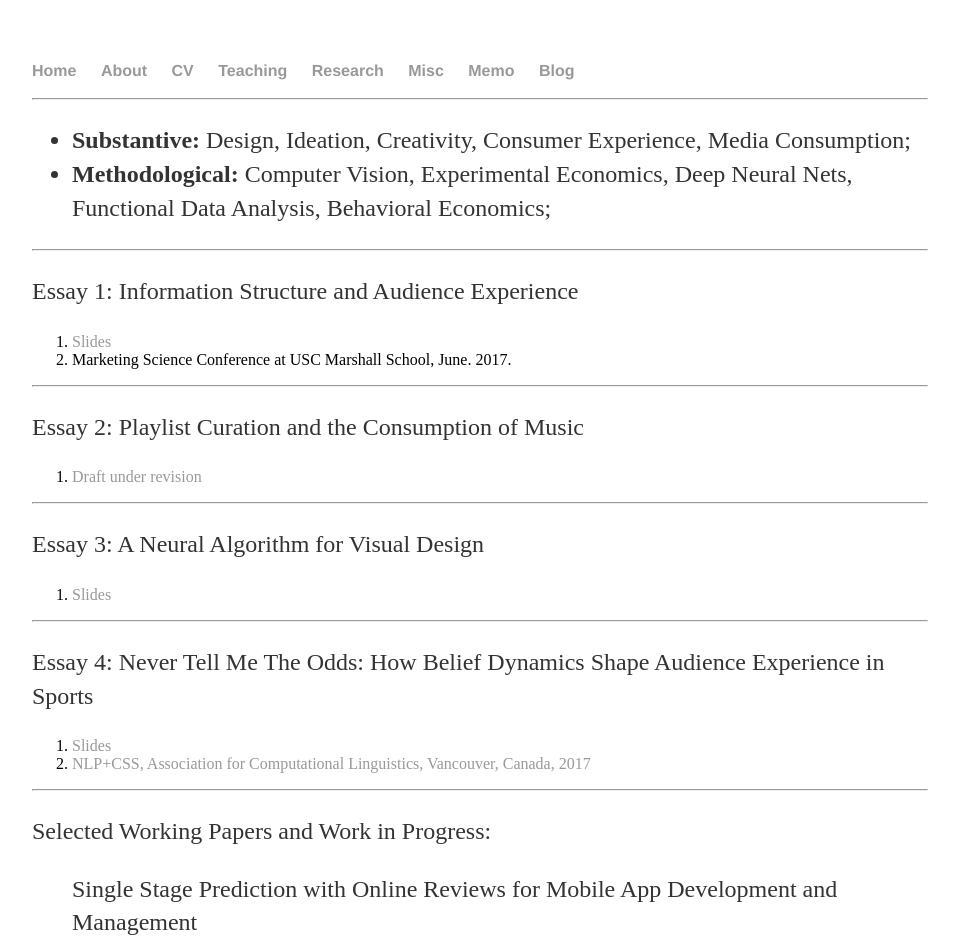
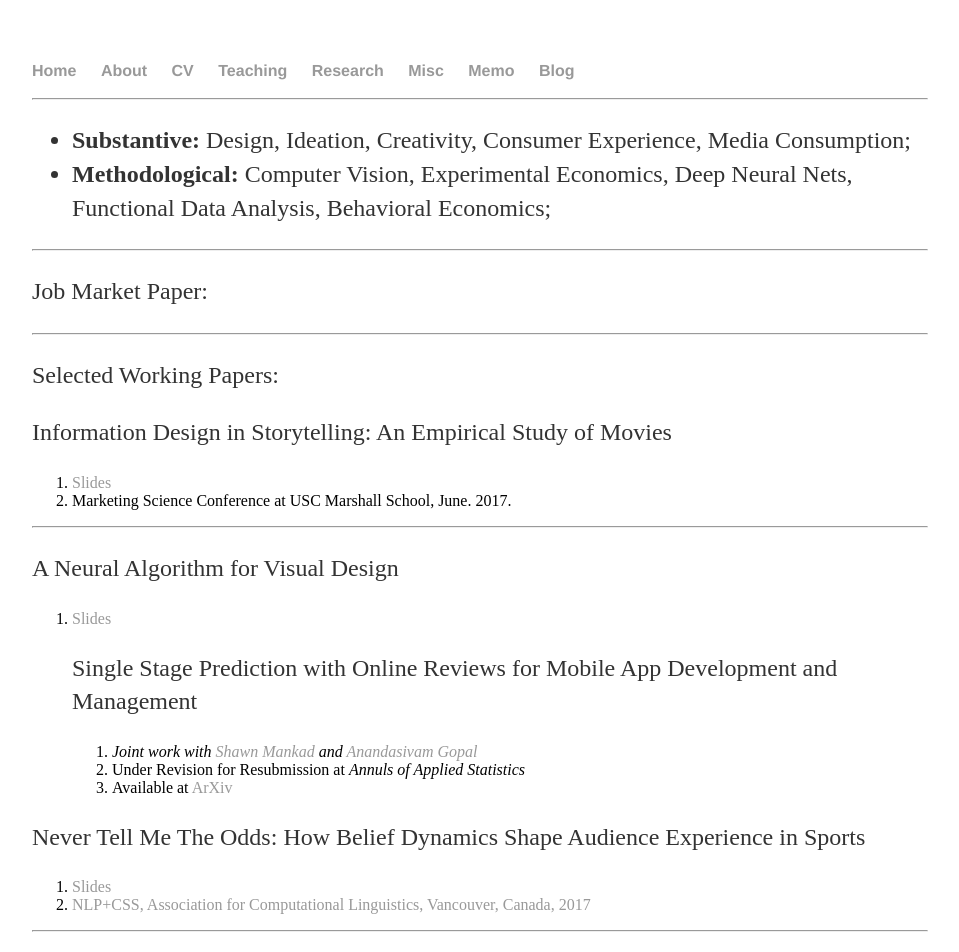
Before and after one commit to shenglih/shenglih.github.io, a Jekyll site: the page built from research/index.html, in a window 1280 px wide. Shown: the top 952 px of the page, without its empty margins (160-1119 px from the left). Built offline with Jekyll 4.4.1, drawn with Linux system fonts in a browser that asks for light colours; some of the changed text lies outside the part shown.

Commit message:
Update index.html

```diff
--- a/research/index.html
+++ b/research/index.html
@@ -12,36 +12,21 @@ title: Shengli Hu, Research
 <!-- <h2> Dissertation Committee: Shawn Mankad, Vrinda Kadiyali, Kavita Bala, Vithala Rao </h2> -->
 
 <hr>
-	<p>Essay 1: Information Structure and Audience Experience</p>
+	<p> Job Market Paper: </p>
+	<p>  </p>
+	<hr>
+	<p>Selected Working Papers:</p>
+	<p>Information Design in Storytelling: An Empirical Study of Movies</p>
 	<ol>
 		<li> <a href=""> Slides </a></li>
 		<li>Marketing Science Conference at USC Marshall School, June. 2017.</li>
 	</ol>
   <hr>
 
-	<p>Essay 2: Playlist Curation and the Consumption of Music</p>
-<ol>
-	<li><a href="">Draft under revision</a></li>
-	</ol>
-  <hr>
-
-	<p>Essay 3: A Neural Algorithm for Visual Design</p>
+	<p>A Neural Algorithm for Visual Design</p>
 <ol>
 		<li><a href=""> Slides </a></li>
 	</ol>
-  <hr>
-	<!--<p> Essay 4: </p>-->
-
-	<p>Essay 4: Never Tell Me The Odds: How Belief Dynamics Shape Audience Experience in Sports</p>
-
-  <ol>
-	<li><a href=""> Slides </a></li>
-	  <li><a href=""> NLP+CSS, Association for Computational Linguistics, Vancouver, Canada, 2017</a></li>
-  </ol>
-
-  <hr>
-
-	<p>Selected Working Papers and Work in Progress:</p>
 	<ol>
 	<p> Single Stage Prediction with Online Reviews for Mobile App Development and Management</p>
 
@@ -51,6 +36,23 @@ title: Shengli Hu, Research
 <li> Available at <a href="https://arxiv.org/"> ArXiv </a></li>
 	</ol>
 	</ol>
+	<!--<p> Essay 4: </p>-->
+
+	<p>Never Tell Me The Odds: How Belief Dynamics Shape Audience Experience in Sports</p>
+
+  <ol>
+	<li><a href=""> Slides </a></li>
+	  <li><a href=""> NLP+CSS, Association for Computational Linguistics, Vancouver, Canada, 2017</a></li>
+  </ol>
+  <hr>
+
+	<p> Selected Work in Progress: </p>
+
+	<p>Playlist Curation and the Consumption of Music</p>
+<ol>
+	<li><a href="">Draft under revision</a></li>
+	</ol>
+
 
 	<hr>
 	<p> Selected Resting Papers: </p>
```
